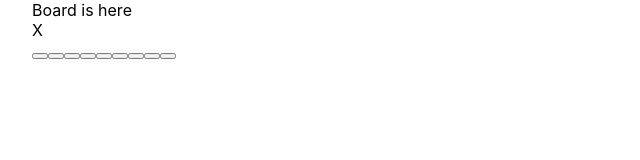
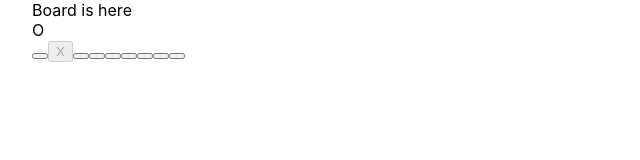
Before and after one commit to IlyaKrapivnoy/Next_TicTacToe_App, a Next.js app: page / in a window 1280 px wide. Both pictures are taken after a click on the button 56 px from the left and 56 px from the top of the page. Shown: the top 160 px of the page, without its empty margins (0-640 px from the left). Built offline with nearby package versions, Linux system fonts and the light colour scheme.

Commit message:
add onClick

```diff
--- a/components/Square.tsx
+++ b/components/Square.tsx
@@ -12,9 +12,9 @@ const Square = ({
   onClick: () => void;
 }) => {
   if (!value) {
-    return <button disabled={Boolean(winner)} />;
+    return <button onClick={onClick} disabled={Boolean(winner)} />;
   }
-  return <button>Square is here</button>;
+  return <button disabled>{value}</button>;
 };
 
 export default Square;
```
